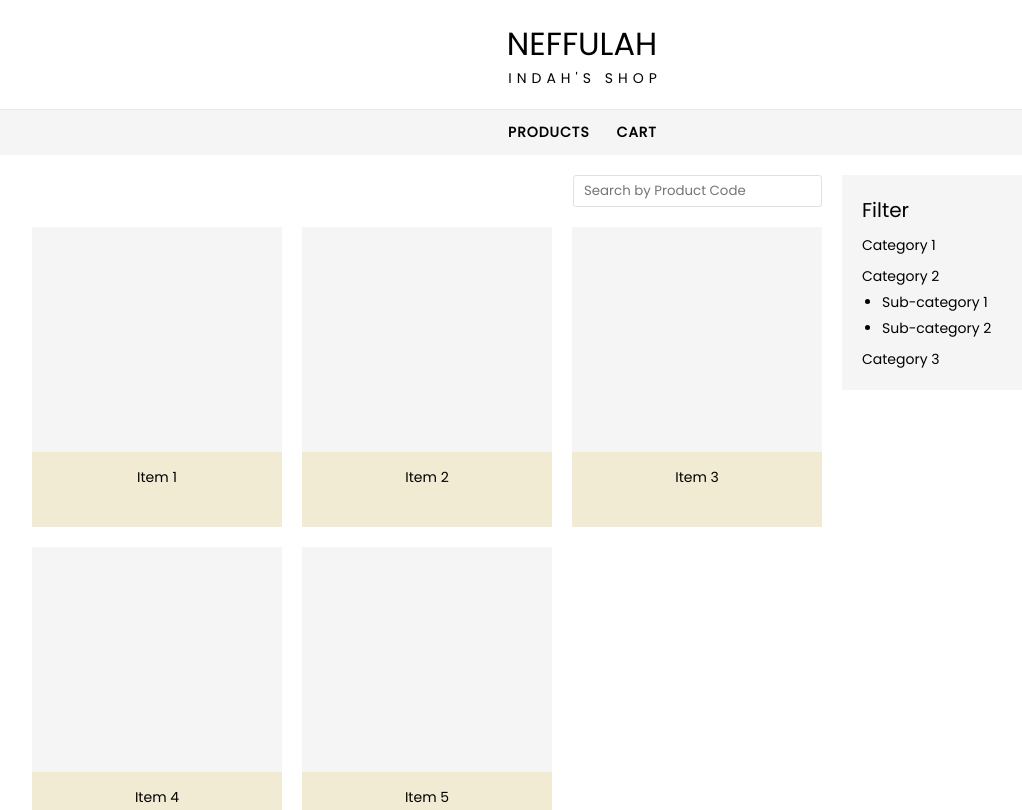
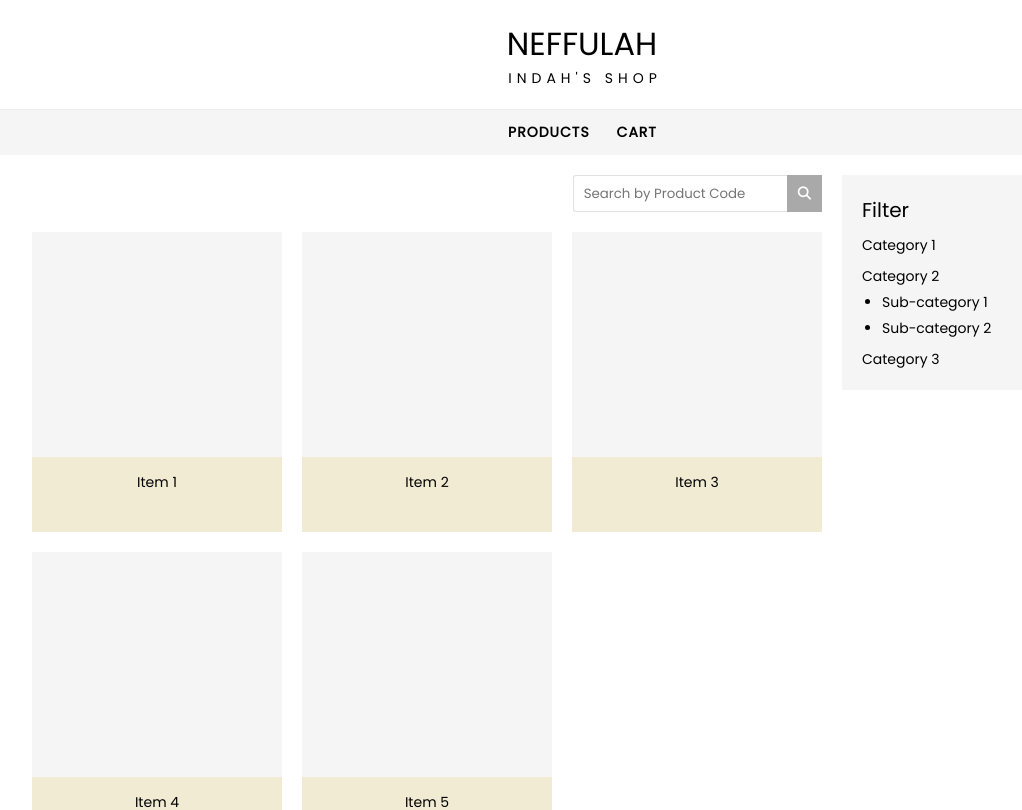
Before and after one commit to fedorum/Neffulah, a React (Vite) app: page / in a window 1280 px wide. Shown: the top 810 px of the page, without its empty margins (58-1080 px from the left). Built offline with nearby package versions, Linux system fonts and the light colour scheme.

Commit message:
Added a search button for the search input

```diff
--- a/index.html
+++ b/index.html
@@ -3,7 +3,8 @@
   <head>
     <meta charset="UTF-8" />
     <!-- <link rel="icon" type="image/svg+xml" href="/vite.svg" /> -->
-    <link href='https://fonts.googleapis.com/css?family=Poppins' rel='stylesheet'>
+    <link rel='stylesheet' href='https://fonts.googleapis.com/css?family=Poppins'>
+    <link rel="stylesheet" href="https://cdnjs.cloudflare.com/ajax/libs/font-awesome/6.5.1/css/all.min.css">
     <meta name="viewport" content="width=device-width, initial-scale=1.0" />
     <title>Neffulah</title>
   </head>
--- a/src/App.css
+++ b/src/App.css
@@ -81,11 +81,28 @@ ul {
 }
 
 #searchInput {
-    width: 227px;
+    width: 193px;
     padding: 5px 10px;
     font-family: "Poppins";
     border: 1px solid rgb(225, 225, 225);
-    border-radius: 3px;
+    border-right: 0;
+    border-radius: 3px 0 0 3px;
+}
+
+#searchInput:focus {
+    outline: none;
+    border: 2px solid rgb(240, 235, 210);
+    border-right: 0;
+}
+
+#searchButton {
+    padding: 10px;
+    background-color: darkgray;
+    border: 1px solid darkgray;
+}
+
+#searchIcon {
+    color: white;
 }
 
 /* GRID TO DISPLAY PRODUCTS */
--- a/src/components/Search.tsx
+++ b/src/components/Search.tsx
@@ -4,6 +4,7 @@ function Search() {
     return (
         <div id='searchDiv'>
             <input id="searchInput" placeholder='Search by Product Code'></input>
+            <button id='searchButton'><i className="fas fa-search search-icon" id='searchIcon'></i></button>
         </div>
     );
 }
```
